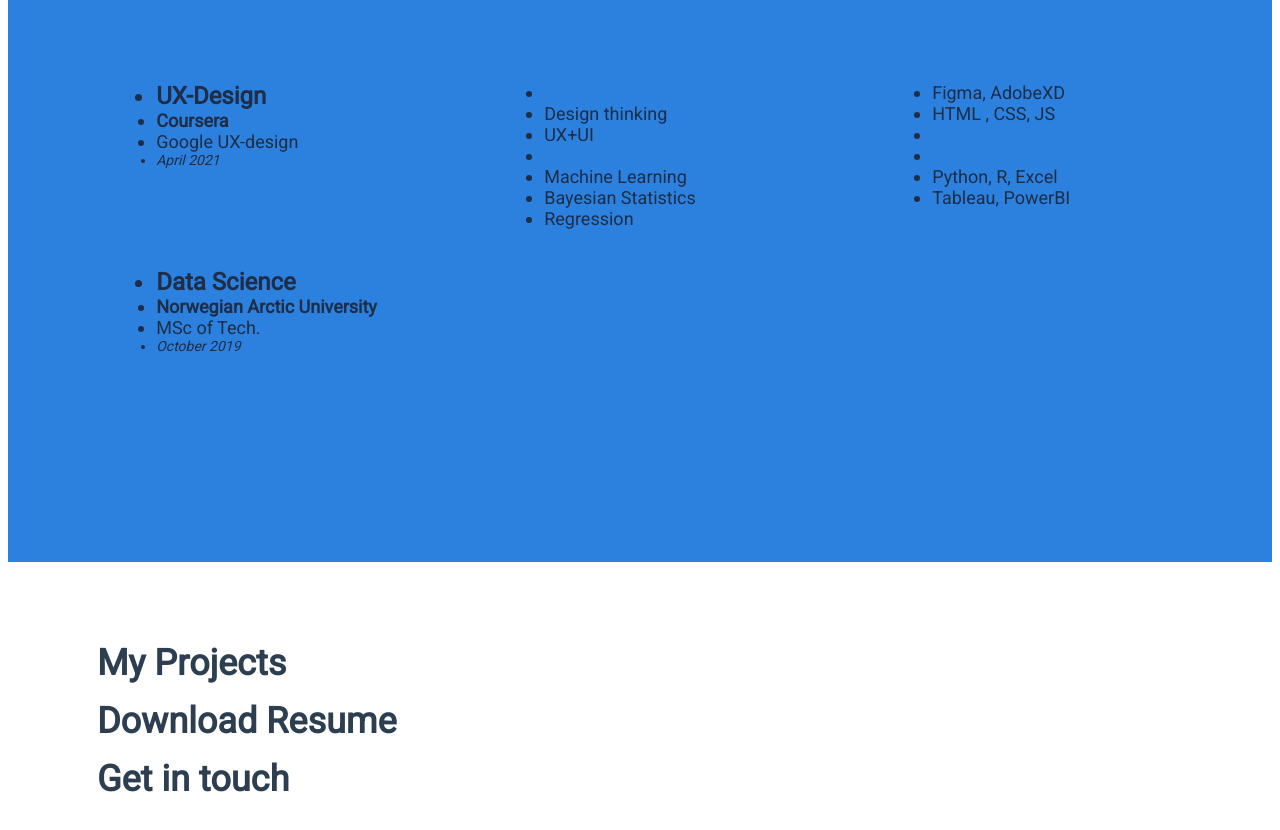
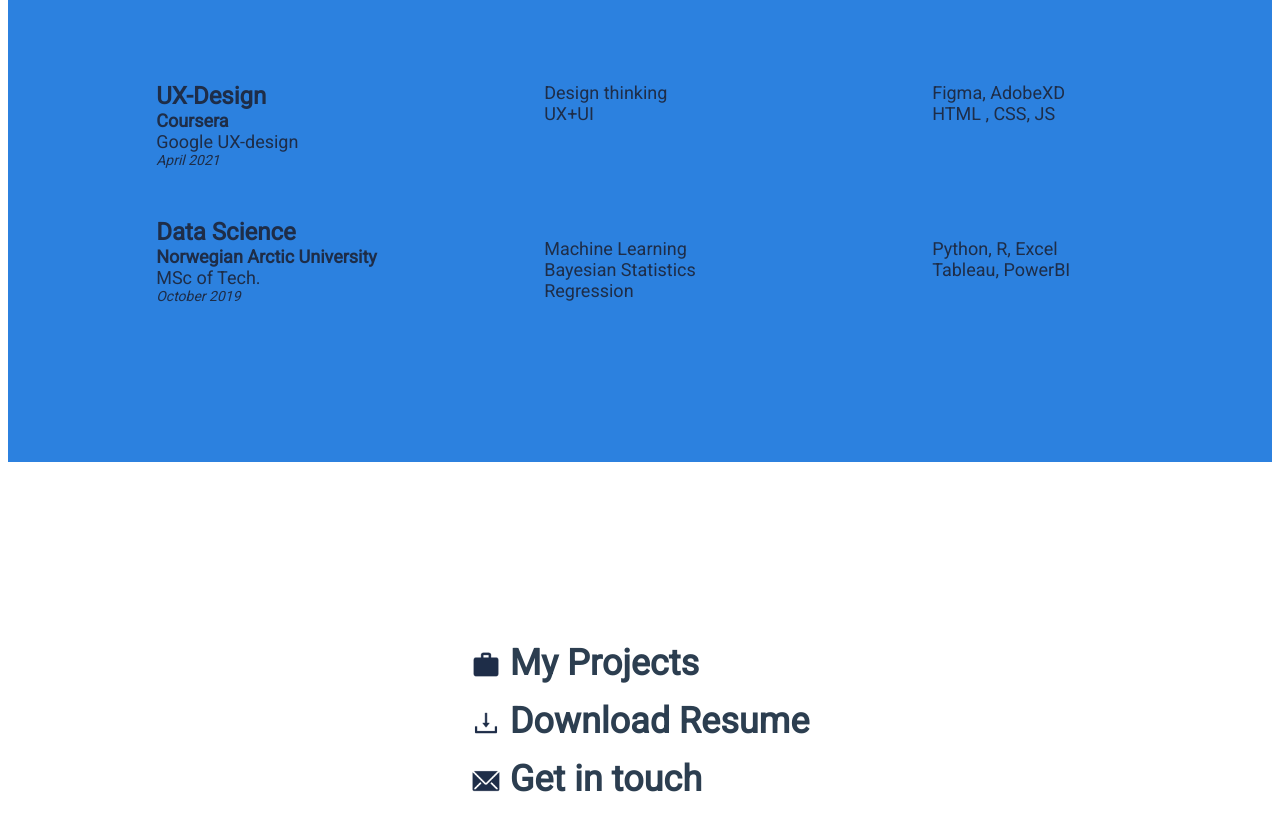
Before and after one commit to tenderking/portfolio, a Vue app: page /about in a window 1280 px wide. Shown: the part 920-1750 px from the top of the page. Built offline with nearby package versions, Linux system fonts and the light colour scheme.

Commit message:
animation and mobile friendly

```diff
--- a/src/components/about.vue
+++ b/src/components/about.vue
@@ -1,13 +1,9 @@
 <template>
   <main>
-
-
     <section class="about-me">
       <div class="image-and-socials">
         <div>
-
           <img id="profile-pic" src="../assets/profile-pic.png" alt="" />
-
         </div>
         <div id="socials">
           <img
@@ -64,11 +60,11 @@
         <ul>
           <li class="h2">Skills</li>
 
-          <li class="skill-normal-text"></li>
-
           <li class="skill-normal-text">Design thinking</li>
           <li class="skill-normal-text">UX+UI</li>
           <li class="skill-normal-text"></li>
+          <p class="italic-date"></p>
+
           <li class="skill-normal-text">Machine Learning</li>
           <li class="skill-normal-text">Bayesian Statistics</li>
           <li class="skill-normal-text">Regression</li>
@@ -77,11 +73,12 @@
 
       <div class="skills">
         <ul>
-          <li class="h2">tools</li>
+          <li class="h2">Tools</li>
           <li class="skill-normal-text">Figma, AdobeXD</li>
           <li class="skill-normal-text">HTML , CSS, JS</li>
           <li class="skill-normal-text"></li>
-          <li class="skill-normal-text"></li>
+
+          <p class="italic-date"></p>
           <li class="skill-normal-text">Python, R, Excel</li>
           <li class="skill-normal-text">Tableau, PowerBI</li>
         </ul>
@@ -89,33 +86,45 @@
     </section>
 
     <section class="links">
-      <div id="my-projects"><img src="" alt="" /> My Projects</div>
+      <div id="my-projects">
+        <img class="icons-dark" src="../assets/ic_outline-work.png" alt="" /> My
+        Projects
+      </div>
 
-      <div id="resume"><img src="" alt="" /> Download Resume</div>
+      <div id="resume">
+        <img
+          class="icons-dark"
+          src="../assets/ant-design_download-outlined.png"
+          alt=""
+        />
+        Download Resume
+      </div>
 
-      <div id="email"><img src="" alt="" /> Get in touch</div>
+      <div id="email">
+        <img
+          class="icons-dark"
+          src="../assets/clarity_email-solid-dark.png"
+          alt=""
+        />
+        Get in touch
+      </div>
     </section>
   </main>
 </template>
 
 <script>
 export default {
-  name: "About",
+  name: "About"
 };
 </script>
 
 <style>
-
-
 .about-me {
   display: flex;
 
   padding-top: 100px;
-  margin:  0 5%;
-
+  margin: 0 5%;
 }
-
-
 
 #socials {
   display: flex;
@@ -126,12 +135,10 @@
   gap: 10px;
   margin-top: 100px;
   margin-bottom: 100px;
-
 }
 
 #socials > img {
   margin: 0;
-
 
   width: 40px;
 }
@@ -160,7 +167,6 @@
   bottom: 10px;
 }
 
-
 .skills-overview {
   background: #2c81df;
   display: flex;
@@ -172,10 +178,12 @@
 
 .skills {
   flex: 1 1 33%;
-  margin: auto;
-  margin-top: 0px;
+
   padding: 5%;
   text-align: left;
+}
+.skills > * {
+  list-style: none;
 }
 
 .h2 {
@@ -202,8 +210,6 @@
   font-weight: bold;
   font-size: 18px;
   width: max-content;
-
-
 }
 
 .skill-normal-text {
@@ -220,36 +226,58 @@
   font-style: italic;
   font-weight: 300;
   font-size: 14px;
-  margin-bottom: 100px;
+  margin-bottom: 50px;
 }
 .links {
   font-size: 36px;
   font-weight: Bold;
-  padding: 5rem;
+
   display: flex;
   flex-direction: column;
   width: max-content;
   justify-content: center;
+  align-content: baseline;
   gap: 1rem;
   text-align: left;
+  margin: 5em auto;
+}
+.icons-dark {
+  position: relative;
+  top: 5px;
+  width: 40px;
+}
+.links > * {
+  display: inline-block;
+  transition: transform 0.2s ease;
+}
 
+.icons-dark {
+  width: 30px;
+  transition: transform 0.2s ease;
+}
+.links > *:hover {
+  transform: translateY(-3px);
+  transform: scale(1.2);
+}
+.icons-dark:hover {
+  transform: translateY(-5px);
 }
 @media only screen and (max-width: 600px) {
-  span{
+  span {
     font-size: 64px;
   }
   .nav-list,
-li{
+  li {
     font-size: 24px;
   }
-p{
+  p {
     font-size: 24px;
   }
-.about-me{
+  .about-me {
     flex-direction: column;
   }
-.intro{
-  width:100%;
+  .intro {
+    width: 100%;
   }
 
   .image-and-socials {
@@ -259,15 +287,27 @@
     flex-direction: column;
     margin-top: 0;
   }
-.skills, .skill-normal-text, .italic-date, li, .h3, .h2{
-  margin: 0;
-}
-.skill-normal-text, .italic-date{
-  list-style: circle;
-}
-.h3{
- width:fit-content
+  .skills,
+  .skill-normal-text,
+  .italic-date,
+  li,
+  .h3,
+  .h2 {
+    margin: 5% 0;
   }
 
+  .italic-date {
+    margin-bottom: 20px;
+  }
+  .h3 {
+    width: fit-content;
+  }
+  .links > * {
+    font-size: 24px;
+  }
+
+  .icons-dark {
+    width: 30px;
+  }
 }
 </style>
```
Lines whose indentation alone changed are shown as unchanged.
